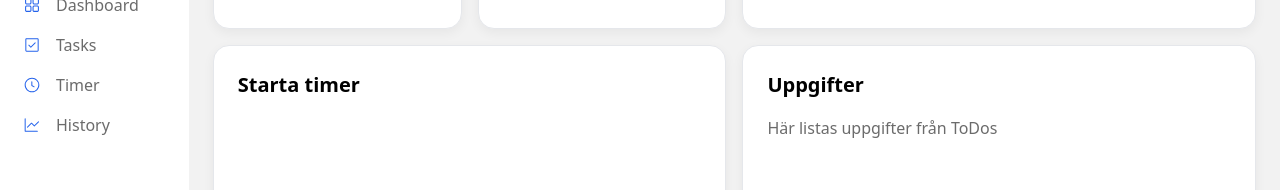
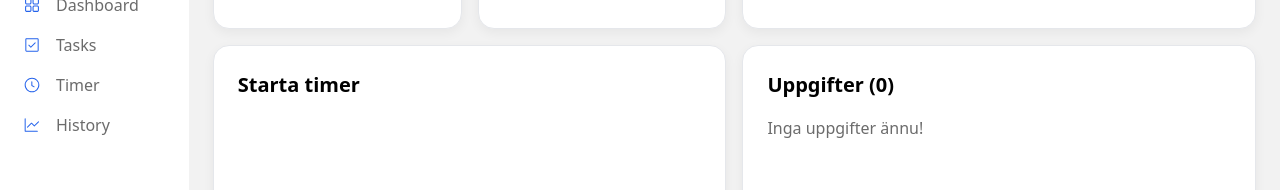
Before and after one commit to vczarnotta/kottekliv-productivity-app, a React (Vite) app: page / in a window 1280 px wide. Shown: the part 139-329 px from the top of the page. Built offline with nearby package versions, Linux system fonts and the light colour scheme.

Commit message:
extraherade todo-lista till egen komponent för att hålla det fint i Home.jsx

```diff
--- /dev/null
+++ b/src/components/Tasks/TodoListDisplay.jsx
@@ -0,0 +1,33 @@
+import { useContext } from "react";
+import { TodoContext } from "../../context/TodoContext";
+
+
+// kan välja om "ta bort" knapp skall synas
+function TodoListDisplay({ showDeleteButton = false }) {
+
+    // importerar global info
+    const { state, dispatch, totalItems } = useContext(TodoContext);
+
+    // vara extra tydlig med att listan är tom
+    if (totalItems === 0) {
+        return <p>Inga uppgifter ännu!</p>;
+    }
+
+    // returnerar en unordered list med alla tasks.
+    return (
+        <ul>
+        {state.map((task) => (
+            <li key={task.id}>
+            {task.text}
+            {showDeleteButton && (
+                <button onClick={() => dispatch({ type: "DELETE", payload: task.id })}>
+                    X
+                </button>
+            )}
+            </li>
+        ))}
+        </ul>
+    );
+    }
+
+export default TodoListDisplay;
--- a/src/pages/Home.jsx
+++ b/src/pages/Home.jsx
@@ -1,7 +1,12 @@
 import GridContainer from "../components/GridContainer/GridContainer"
 import Card from "../components/Card/Card"
+import { TodoContext } from "../context/TodoContext"
+import { useContext } from "react"
+import TodoListDisplay from "../components/Tasks/TodoListDisplay"
 
 function Home() {
+  const {state, totalItems} = useContext(TodoContext);
+
   return(
     <div className="main-container">
         {/* En grid med 4 kolumner för sammanfattande statistik */}
@@ -30,8 +35,12 @@ function Home() {
           />
 
           <Card
-            title={"Uppgifter"}
-            children={<p>Här listas uppgifter från ToDos</p>}
+            title={`Uppgifter (${totalItems})`}
+            children={
+              <>
+                <TodoListDisplay showDeleteButton={false}></TodoListDisplay>
+              </>
+            }
           />
         </GridContainer>
     </div>
```
